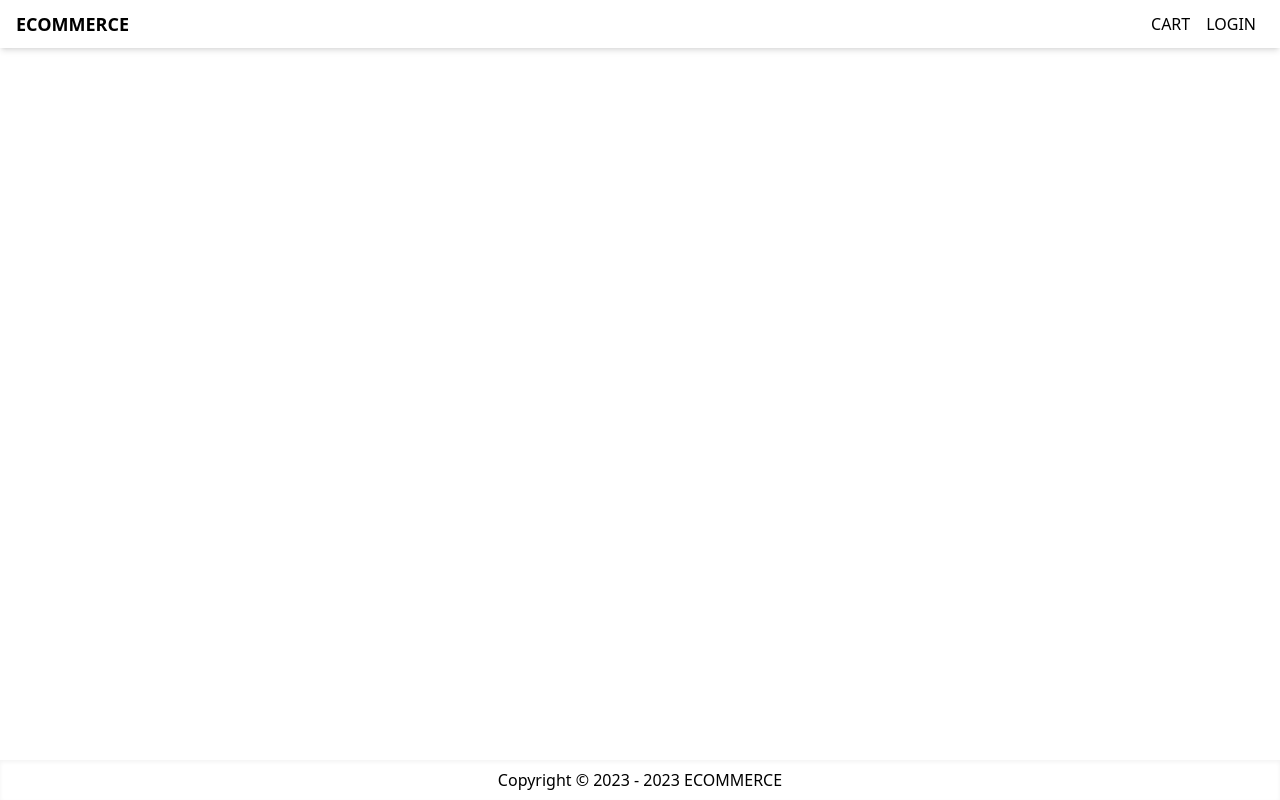
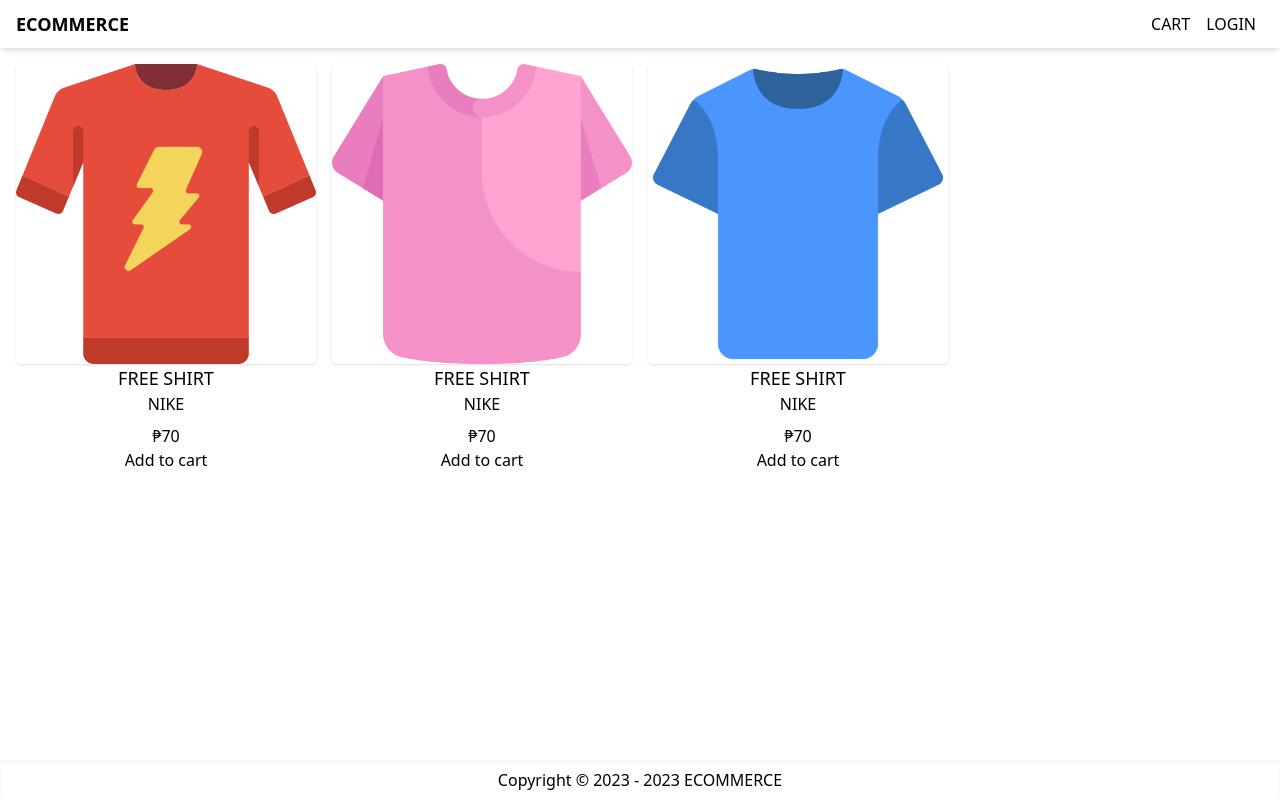
Before and after one commit to jhonmarkprudentevaldezcoder/ecommerce, a Next.js app in the folder ecommerce/: page / in a window 1280 px wide. Built offline with nearby package versions, Linux system fonts and the light colour scheme.

Commit message:
display Dummy data

```diff
--- a/ecommerce/components/Footer.js
+++ b/ecommerce/components/Footer.js
@@ -3,7 +3,7 @@
 export default function Footer() {
   return (
     <div>
-      <p>Copyright &copy; 2023 - 2023 ECOMMERCE</p>
+      <p>Copyright &copy; 2023 - {new Date().getFullYear()} ECOMMERCE</p>
     </div>
   );
 }
--- a/ecommerce/components/Productitem.js
+++ b/ecommerce/components/Productitem.js
@@ -1,3 +1,4 @@
+/* eslint-disable @next/next/no-img-element */
 import Link from 'next/link';
 import React from 'react';
 
--- a/ecommerce/pages/index.js
+++ b/ecommerce/pages/index.js
@@ -6,11 +6,11 @@
 
 export default function Home() {
   return (
-    <Layout title="home page">
+    <Layout title="Home Page">
       <div className="grid grid-cols-1 gap-4 md:grid-cols-3 lg:grid-cols-4">
-        {data.products.map((product) => {
-          <Productitem product={product} key={product.slug} />;
-        })}
+        {data.products.map((product) => (
+          <Productitem product={product} key={product.slug}></Productitem>
+        ))}
       </div>
     </Layout>
   );
```
